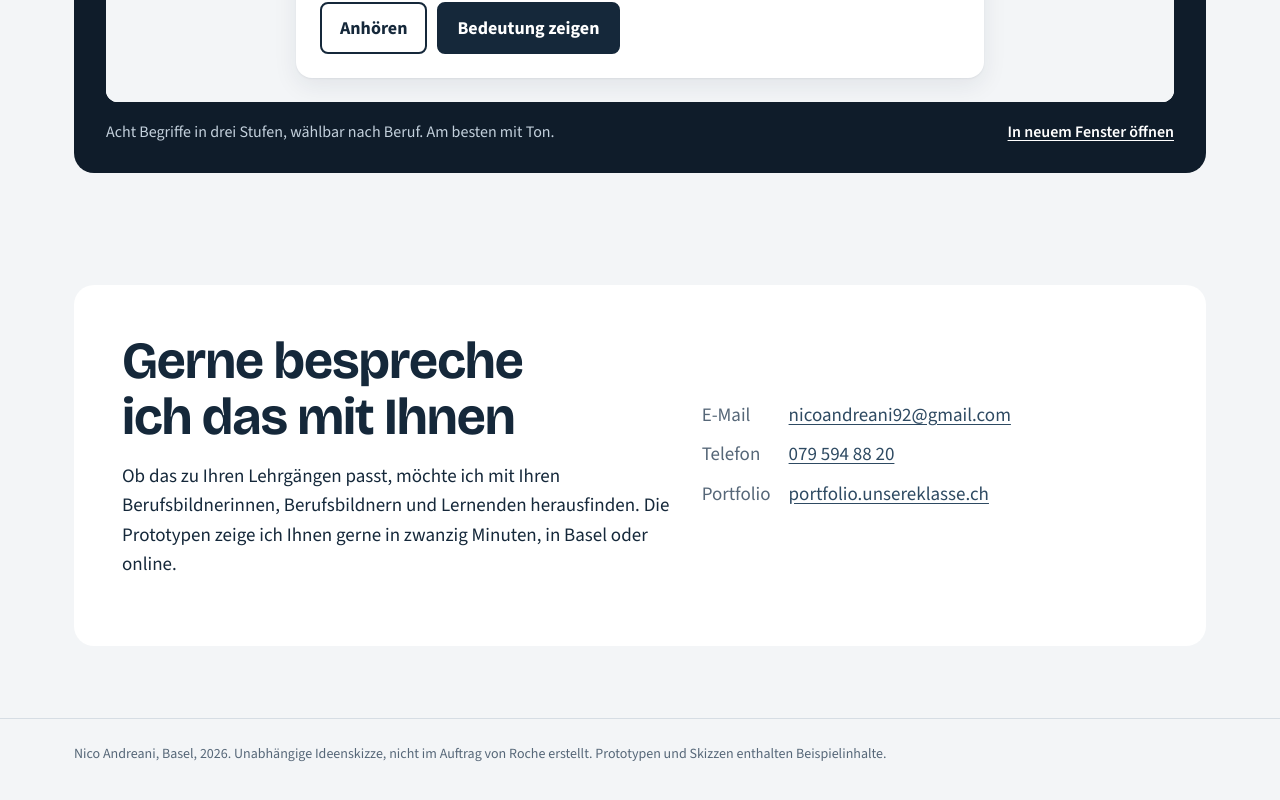
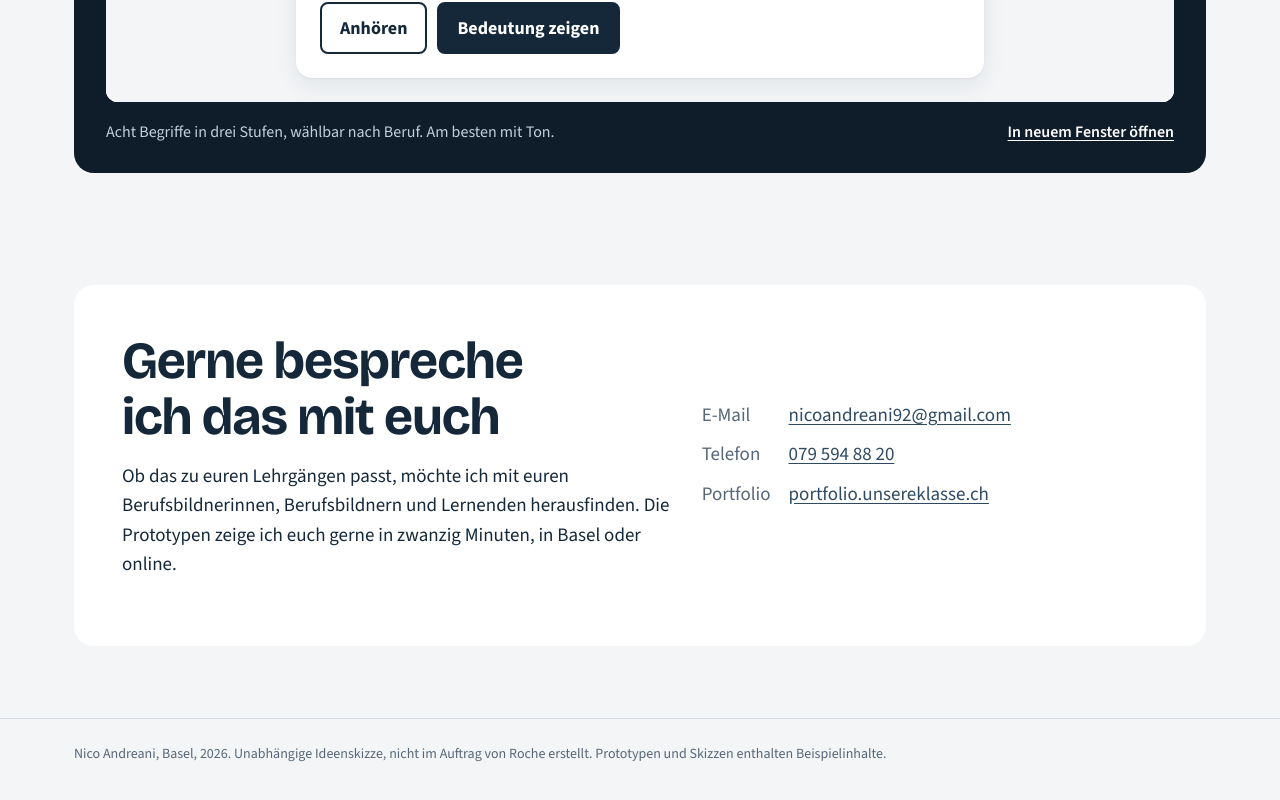
Before and after one commit to zauberernico-sys/portfolio, a plain HTML site: page roche/index.html in a window 1280 px wide. Shown: the part 4331-5131 px from the top of the page. Drawn offline with nearby package versions, Linux system fonts and the light colour scheme.

Commit message:
Roche-Seite in Du-Form wie der Brief, Zauberkunst mit Nutzen im PDF
Co-Authored-By: Claude Opus 5.5 <noreply@anthropic.com>
Claude-Session: https://claude.ai/code/session_014XkfFDuSjJmJmkreTr4ADN

```diff
--- a/roche/index.html
+++ b/roche/index.html
@@ -303,7 +303,7 @@ footer p{max-width:none;margin:0}
     <div class="r-intro">
       <div>
         <h1>Was ich gemacht habe und wie es bei Roche aussehen könnte</h1>
-        <p class="lead">Ich suche eine Stelle in der Berufsbildung oder im Learning &amp; Development, spätestens ab August 2027. Auf meiner <a href="../">Portfolio-Seite</a> zeige ich, was ich in der Schule und in Weiterbildungen entwickelt habe. Hier übertrage ich vier dieser Projekte auf die Lehre in Informatik, Labor und KV und auf die Fachleute, die Lernende begleiten. Es sind Ideen von aussen, ohne Einblick in interne Abläufe. Zwei davon können Sie als Prototyp ausprobieren.</p>
+        <p class="lead">Ich suche eine Stelle in der Berufsbildung oder im Learning &amp; Development, spätestens ab August 2027. Auf meiner <a href="../">Portfolio-Seite</a> zeige ich, was ich in der Schule und in Weiterbildungen entwickelt habe. Hier übertrage ich vier dieser Projekte auf die Lehre in Informatik, Labor und KV und auf die Fachleute, die Lernende begleiten. Es sind Ideen von aussen, ohne Einblick in interne Abläufe. Zwei davon könnt ihr als Prototyp ausprobieren.</p>
       </div>
       <aside>
         <img src="../img/portrait.jpg" alt="Porträt Nico Andreani" width="64" height="64">
@@ -407,8 +407,8 @@ footer p{max-width:none;margin:0}
   <div class="wrap contact" id="kontakt">
     <div class="contact-box">
       <div>
-        <h2>Gerne bespreche ich das mit Ihnen</h2>
-        <p>Ob das zu Ihren Lehrgängen passt, möchte ich mit Ihren Berufsbildnerinnen, Berufsbildnern und Lernenden herausfinden. Die Prototypen zeige ich Ihnen gerne in zwanzig Minuten, in Basel oder online.</p>
+        <h2>Gerne bespreche ich das mit euch</h2>
+        <p>Ob das zu euren Lehrgängen passt, möchte ich mit euren Berufsbildnerinnen, Berufsbildnern und Lernenden herausfinden. Die Prototypen zeige ich euch gerne in zwanzig Minuten, in Basel oder online.</p>
       </div>
       <div>
         <dl>
```
Also changed, not shown: 1 other file.
